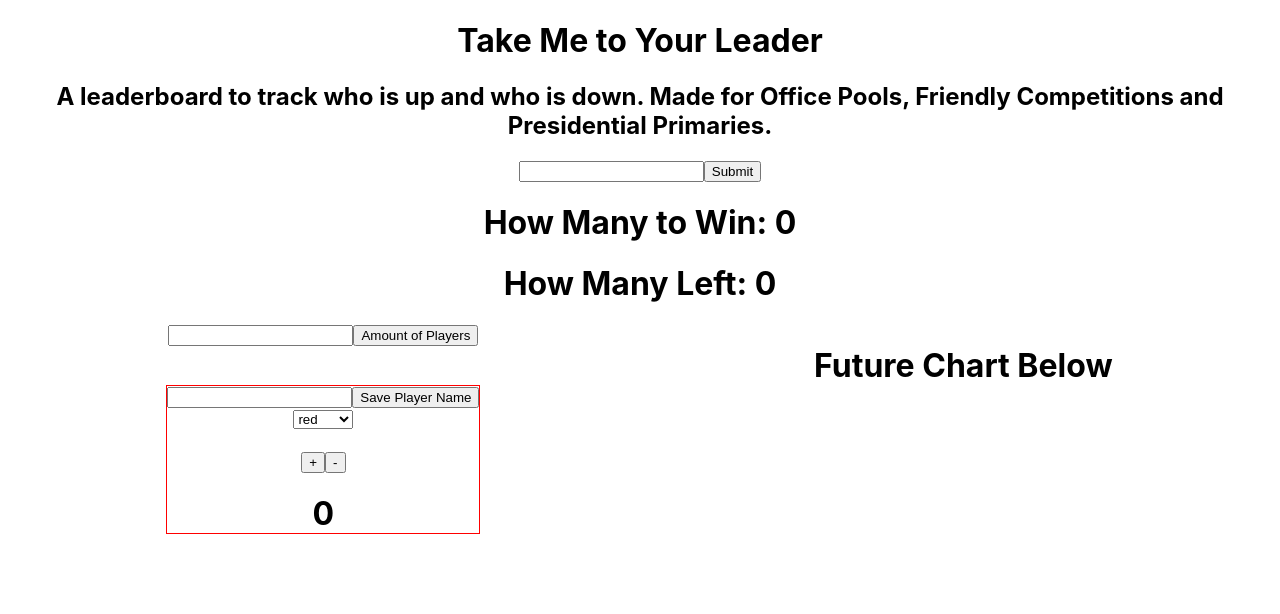
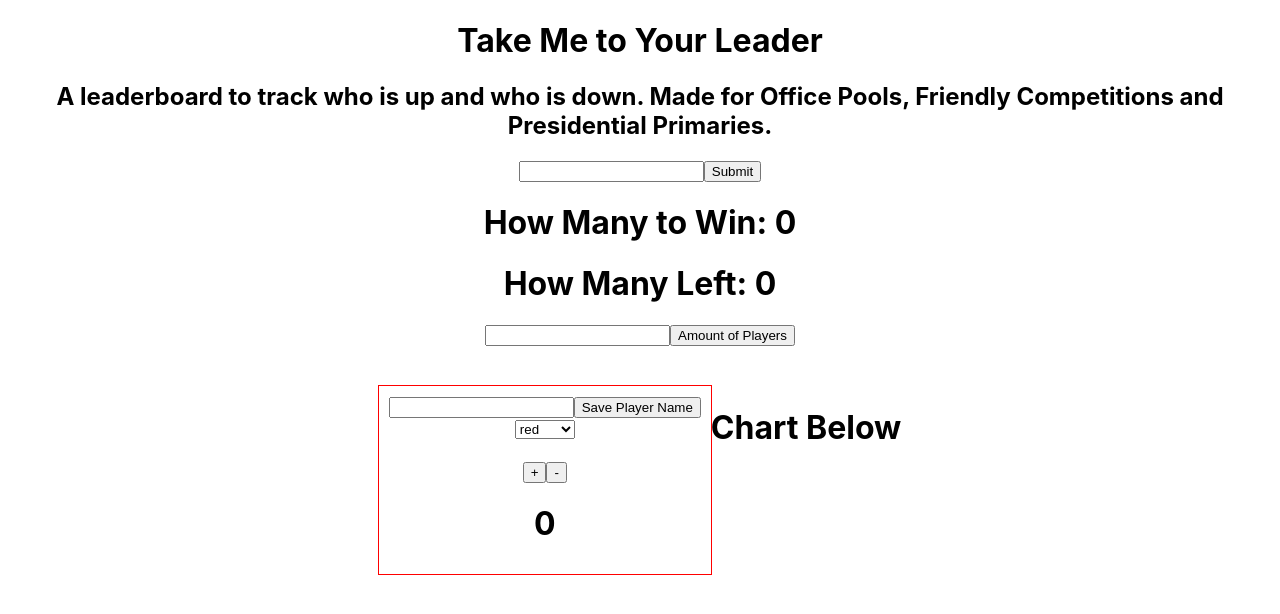
Before and after one commit to Travis-Franklin/solo-react-app, a React (Create React App) app: page / in a window 1280 px wide. Shown: the top 614 px of the page. Built offline with nearby package versions, Linux system fonts and the light colour scheme.

Commit message:
passes props from player down to graphs, works on styling.

```diff
--- a/src/Counter.js
+++ b/src/Counter.js
@@ -1,13 +1,10 @@
 import React from 'react';
-
-//receive props from player and the write functions, add button to increment, decrement
 
 
 class Counter extends React.Component{
     constructor(props) {
         super(props);
         this.state = {
-            value: 0
         };
     }
     render () {
@@ -22,16 +19,11 @@ class Counter extends React.Component{
     _incrementValue = () => {
             this.props._incrementScore(this.props.playerIndex);
             this.props._decrementTotalValue();
-            this.setState({
-                value: this.state.value + 1
-            });
+
         }
     _decrementValue = () => {
         this.props._decrementScore(this.props.playerIndex);
         this.props._incrementTotalValue();
-        this.setState({
-            value: this.state.value - 1
-        });
     }
 };
 
--- a/src/Graph.js
+++ b/src/Graph.js
@@ -0,0 +1,15 @@
+import React from 'react';
+
+
+class Graph extends React.Component {
+    constructor(props){
+        super(props);
+
+    }
+    render(){
+        console.log(this.props, 'this is graph.js')
+        return <h1>Chart Below</h1>;
+    }
+}
+
+export default Graph;
--- a/src/HowManyToWin.js
+++ b/src/HowManyToWin.js
@@ -50,7 +50,6 @@ class HowManyToWin extends React.Component{
                <h1>How Many Left: {this.state.numberRemaining}</h1>
                <div className="PlayersAndChart">
                <HowManyPlayers _decrementTotalValue={this._decrementTotalValue} _incrementTotalValue = {this._incrementTotalValue}/>
-              <h1>Future Chart Below</h1>
           </div>
             </div>
         )
--- a/src/Player.js
+++ b/src/Player.js
@@ -1,5 +1,6 @@
 import React from 'react';
 import Counter from './Counter';
+import Graph from './Graph';
 
 class Player extends React.Component{
     constructor(props){
@@ -40,20 +41,15 @@ class Player extends React.Component{
         }
      }
     handleChange = (e, index) =>{
-        // console.log(`change:${index}`)
-        // console.log(e.target.value)
         let tempPlayer = [...this.state.players]
         tempPlayer[index].whom = e.target.value
         this.setState({players: tempPlayer})
     }
 
     handleChangeColor = (e, index) =>{
-        // console.log(`change:${index}`)
-        // console.log(e.target.value)
         let tempPlayer = [...this.state.players]
         tempPlayer[index].color = e.target.value
         this.setState({players: tempPlayer})
-        // console.log(e.target.value)
         console.log(this.state.players)
     }
 
@@ -82,10 +78,9 @@ class Player extends React.Component{
     }
 
     render() {
-
-        // console.log(this.props);
         return (
-            <div >
+            <div>
+                <div className="resultsBox">
                     {this.state.players.map((player, index) =>
                         <div className="playerBox">
                             <form >
@@ -110,7 +105,17 @@ class Player extends React.Component{
                                 />
                         </div>
                     )}
+                    <div>
+                    {this.state.players.map((player, index) =>
+                        <Graph
+                        playerForGraph={player}
+                        playerForGraphIndex={index}
+                        />
 
+                    )}
+                    </div>
+
+                     </div>
             </div>
         )
     }
--- a/src/index.css
+++ b/src/index.css
@@ -25,4 +25,12 @@ code {
 
 .playerBox {
   outline: 1px red solid;
+  padding: 10px;
 }
+
+.resultsBox {
+  display: flex;
+  flex-direction: row;
+  justify-content: space-between;
+
+}
```
